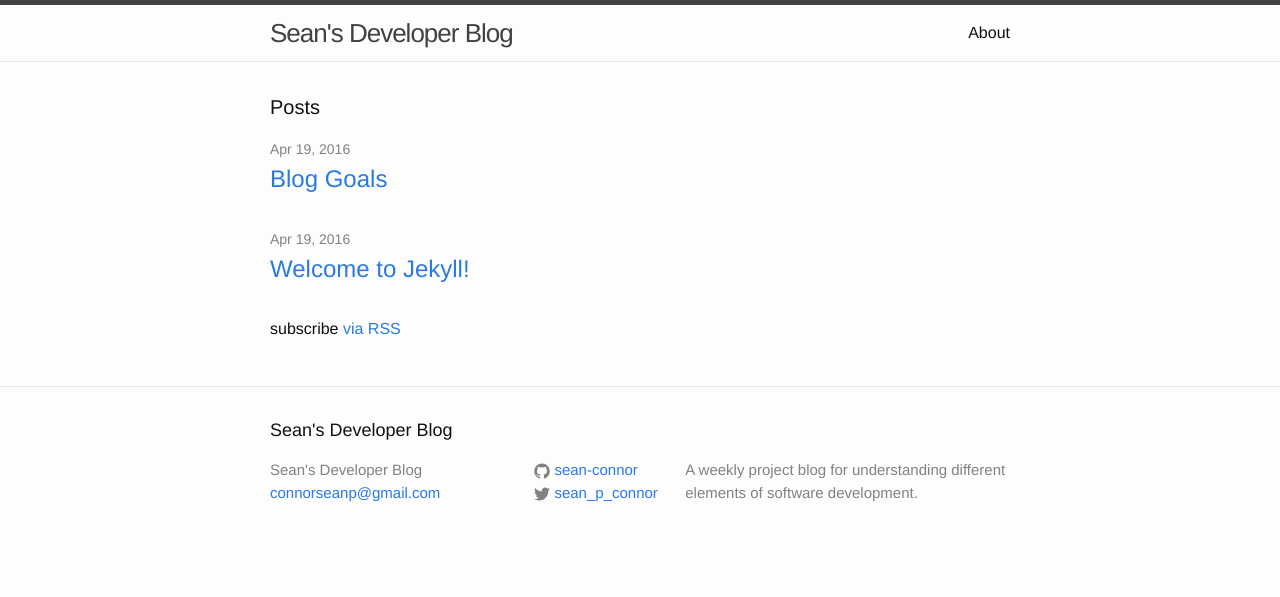
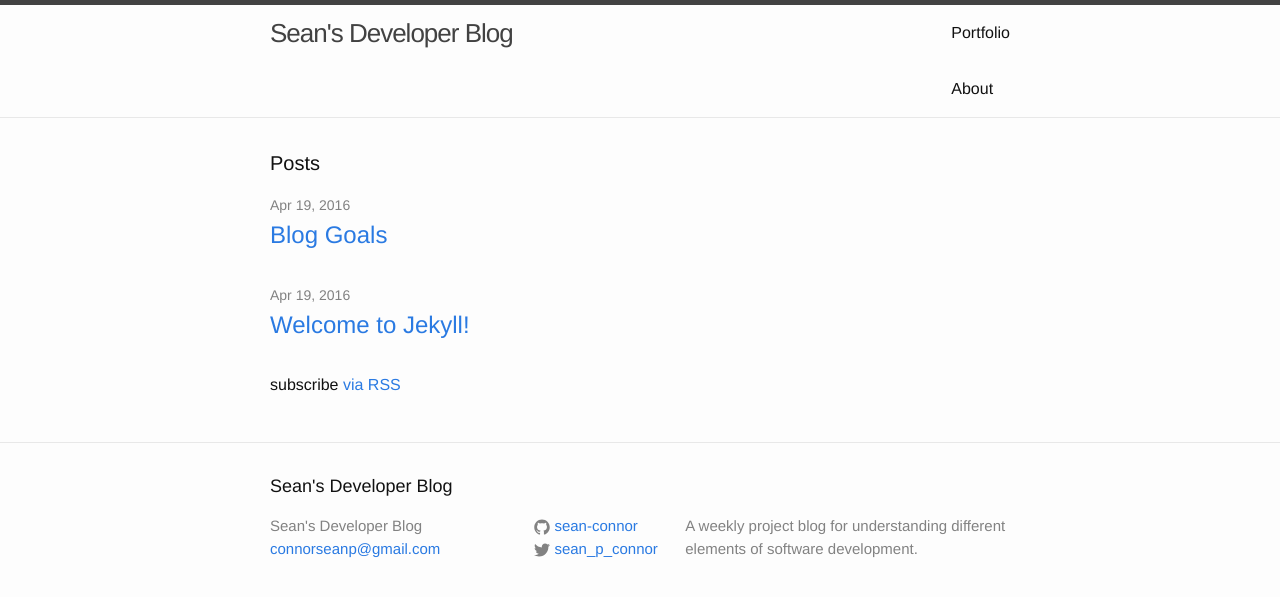
Before and after one commit to sean-connor/blog, a Jekyll site: the page built from index.html, in a window 1280 px wide. Shown: the top 597 px of the page. Built offline with Jekyll 4.4.1, drawn with Linux system fonts in a browser that asks for light colours.

Commit message:
reformat blog

```diff
--- a/_includes/header.html
+++ b/_includes/header.html
@@ -13,7 +13,7 @@
         </svg>
       </a>
       <div class="trigger">
-        <a href="http://seanconnor.me" target="_blank"/>
+        <a class="page-link" href="http://seanconnor.me" target="_blank">Portfolio</a>
       </div>
       <div class="trigger">
         {% for my_page in site.pages %}
```
